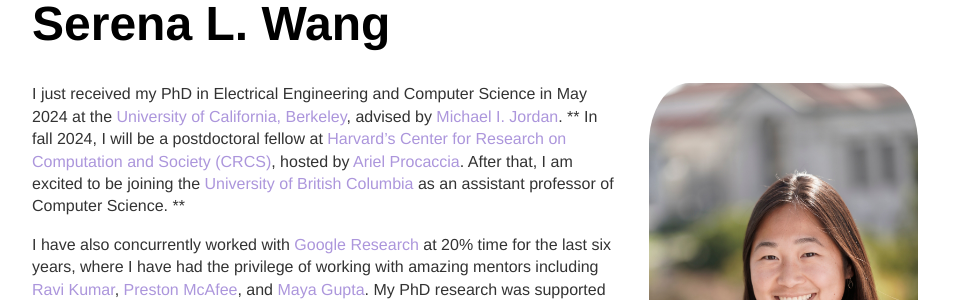
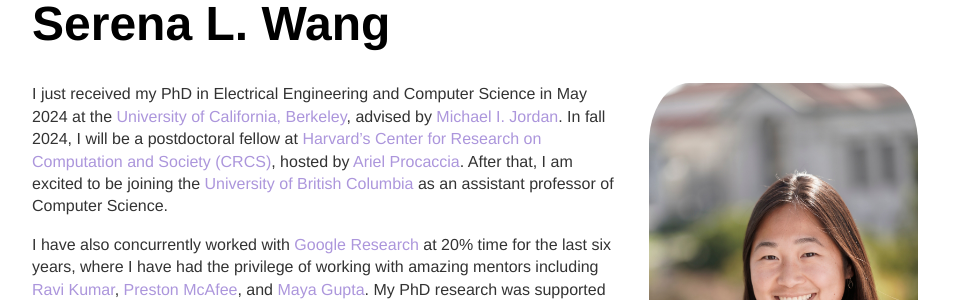
Before and after one commit to serenalwang/serenalwang.github.io, a Jekyll site: the page built from index.md, in a window 1280 px wide. Shown: the part 120-420 px from the top of the page, without its empty margins (160-1115 px from the left). Built offline with Jekyll 4.4.1, drawn with Linux system fonts in a browser that asks for light colours.

Commit message:
fixed formatting

```diff
--- a/index.md
+++ b/index.md
@@ -8,7 +8,7 @@
 
 <img src="img/serena.jpg" alt="Photo" class="rightside_image">
 
-I just received my PhD in Electrical Engineering and Computer Science in May 2024 at the [University of California, Berkeley](https://eecs.berkeley.edu/), advised by [Michael I. Jordan](https://people.eecs.berkeley.edu/~jordan/). ** In fall 2024, I will be a postdoctoral fellow at [Harvard's Center for Research on Computation and Society (CRCS)](https://crcs.seas.harvard.edu/), hosted by [Ariel Procaccia](https://procaccia.info/). After that, I am excited to be joining the [University of British Columbia](https://www.cs.ubc.ca/) as an assistant professor of Computer Science. **
+I just received my PhD in Electrical Engineering and Computer Science in May 2024 at the [University of California, Berkeley](https://eecs.berkeley.edu/), advised by [Michael I. Jordan](https://people.eecs.berkeley.edu/~jordan/). In fall 2024, I will be a postdoctoral fellow at [Harvard's Center for Research on Computation and Society (CRCS)](https://crcs.seas.harvard.edu/), hosted by [Ariel Procaccia](https://procaccia.info/). After that, I am excited to be joining the [University of British Columbia](https://www.cs.ubc.ca/) as an assistant professor of Computer Science.
 
 I have also concurrently worked with [Google Research](https://research.google/people/SerenaLutongWang/) at 20% time for the last six years, where I have had the privilege of working with amazing mentors including [Ravi Kumar](https://sites.google.com/site/ravik53/), [Preston McAfee](https://mc4f.ee/), and [Maya Gupta](https://mayagupta.org/). My PhD research was supported by the Apple Scholars in AI/ML PhD Fellowship and the NSF Graduate Research Fellowship.
 
```
